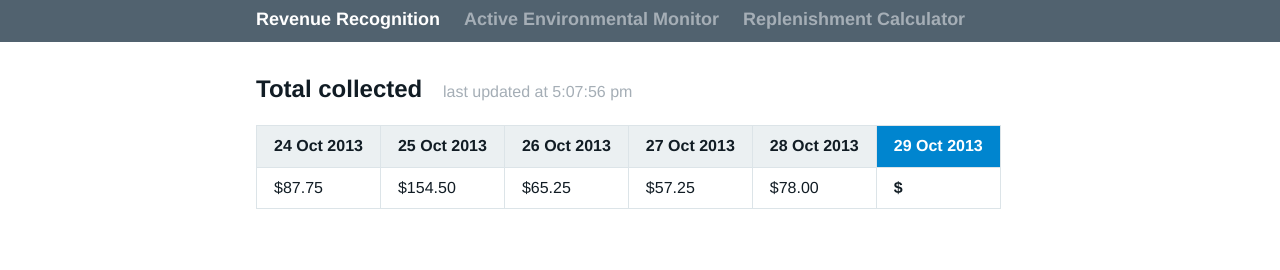
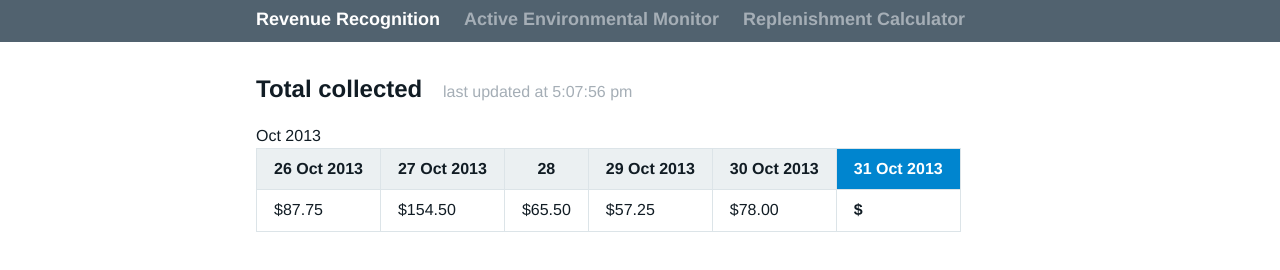
Before and after one commit to xively/coinop, a plain HTML site: page index.html in a window 1280 px wide. Shown: the part 88-358 px from the top of the page. Drawn offline with nearby package versions, Linux system fonts and the light colour scheme; no server answers.

Commit message:
Update index.html

```diff
--- a/index.html
+++ b/index.html
@@ -47,19 +47,19 @@
     <table>
       <thead>
         <tr>
-          <th>24 Oct 2013</th>
-          <th>25 Oct 2013</th>
           <th>26 Oct 2013</th>
           <th>27 Oct 2013</th>
-          <th>28 Oct 2013</th>
+          <th>28</th> Oct 2013</th>
           <th>29 Oct 2013</th>
+          <th>30 Oct 2013</th>
+          <th>31 Oct 2013</th>
         </tr>
       </thead>
       <tbody>
         <tr>
           <td>$87.75</td>
           <td>$154.50</td>
-          <td>$65.25</td>
+          <td>$65.50</td>
           <td>$57.25</td>
           <td>$78.00</td>
           <td>$<span id="total-coins"></span></td>
```
